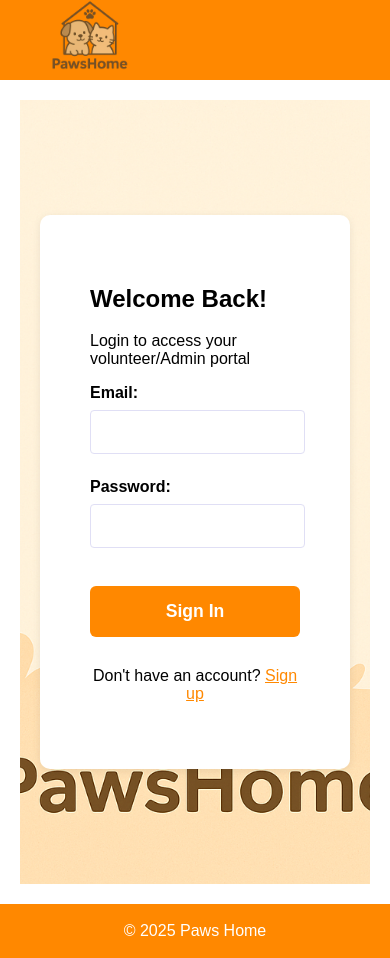
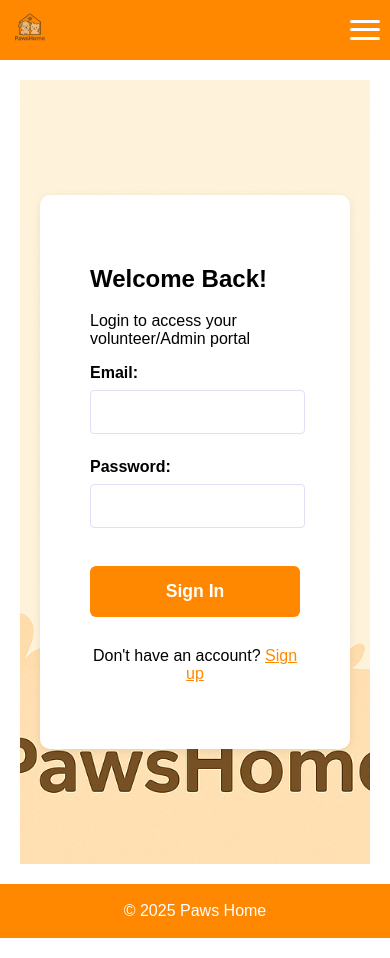
Before and after one commit to Yating0521/Paws-Home-Frontend, a React (Create React App) app: page /login in a window 390 px wide. Built offline with nearby package versions, Linux system fonts and the light colour scheme.

Commit message:
update the navigation bar

```diff
--- a/src/App.css
+++ b/src/App.css
@@ -46,11 +46,104 @@ body {
   text-align: center;
 }
 
-@media (max-width: 600px) {
+/* 汉堡菜单按钮 (默认隐藏) */
+.menu-toggle {
+  display: none;
+  flex-direction: column;
+  justify-content: space-around;
+  width: 30px;
+  height: 25px;
+  background: transparent;
+  border: none;
+  cursor: pointer;
+  padding: 0;
+  z-index: 10;
+}
+
+.menu-toggle span {
+  width: 100%;
+  height: 3px;
+  background: white;
+  border-radius: 2px;
+  transition: all 0.3s ease;
+}
+
+/* 移动端样式 */
+@media (max-width: 768px) {
+  .header-container {
+    padding: 0 15px;
+    height: 70px;
+  }
+
+  .logo img {
+    height: 50px;
+  }
+
+  /* 汉堡菜单按钮显示 */
+  .menu-toggle {
+    display: flex;
+  }
+
+  /* 导航菜单样式 */
   .navbar {
+    position: fixed;
+    top: 70px;
+    left: 0;
+    width: 100%;
+    height: 0;
+    background: #ff8800;
     flex-direction: column;
     align-items: center;
-    gap: 8px;
+    justify-content: flex-start;
+    gap: 0;
+    overflow: hidden;
+    transition: height 0.3s ease;
+    z-index: 1000;
+    box-shadow: 0 4px 10px rgba(0,0,0,0.1);
+  }
+
+  /* 菜单展开状态 */
+  .navbar.active {
+    height: calc(100vh - 70px);
+    overflow-y: auto;
+  }
+
+  .navbar a {
+    width: 100%;
+    text-align: center;
+    padding: 15px 20px;
+    margin: 0;
+    border-radius: 0;
+    border-bottom: 1px solid rgba(255,255,255,0.1);
+  }
+
+  .btn-logout {
+    width: 100%;
+    margin: 15px 0;
+    padding: 15px;
+    border-radius: 0;
+  }
+}
+
+/* 超小屏幕优化 */
+@media (max-width: 480px) {
+  .header-container {
+    padding: 0 10px;
+    height: 60px;
+  }
+
+  .logo img {
+    height: 40px;
+  }
+
+  .navbar.active {
+    top: 60px;
+    height: calc(100vh - 60px);
+  }
+
+  .navbar a {
+    padding: 12px 15px;
+    font-size: 0.95em;
   }
 }
 
--- a/src/App.js
+++ b/src/App.js
@@ -18,6 +18,7 @@ function App() {
   const [role, setRole] = useState(null);
   const [currentUserId, setCurrentUserId] = useState(null);
   const [loading, setLoading] = useState(true);
+  const [isMenuOpen, setIsMenuOpen] = useState(false);
 
   useEffect(() => {
     const storedRole = localStorage.getItem('role');
@@ -54,7 +55,19 @@ function App() {
               <img src={Logo} alt="PawsHome" />
             </Link>
 
-            {role && (
+            {/* 汉堡菜单按钮 */}
+            <button
+              className="menu-toggle"
+              onClick={() => setIsMenuOpen(!isMenuOpen)}
+              aria-label="Toggle menu"
+            >
+              <span></span>
+              <span></span>
+              <span></span>
+            </button>
+
+
+            {/* {role && (
               <nav className="navbar">
                 {role === 'volunteer' && (
                   <>
@@ -76,6 +89,31 @@ function App() {
 
               </nav>
             )}
+          </div>
+        </header> */}
+            <nav className={`navbar ${isMenuOpen ? 'active' : ''}`}>
+              {role && (
+                <>
+                  {role === 'volunteer' && (
+                    <>
+                      <Link to="/schedule" onClick={() => setIsMenuOpen(false)}>SCHEDULE</Link>
+                      <Link to="/event" onClick={() => setIsMenuOpen(false)}>EVENT</Link>
+                      <Link to="/message" onClick={() => setIsMenuOpen(false)}>MESSAGE</Link>
+                      <Link to="/loghours" onClick={() => setIsMenuOpen(false)}>LOG YOUR HOURS</Link>
+                    </>
+                  )}
+
+                  {role === 'admin' && (
+                    <>
+                      <Link to="/adminPage" onClick={() => setIsMenuOpen(false)}>VOLUNTEER MANAGEMENT</Link>
+                      <Link to="/adminEvent" onClick={() => setIsMenuOpen(false)}>EVENT MANAGEMENT</Link>
+                    </>
+                  )}
+
+                  <button className="btn-logout" onClick={handleLogout}>Logout</button>
+                </>
+              )}
+            </nav>
           </div>
         </header>
 
```
